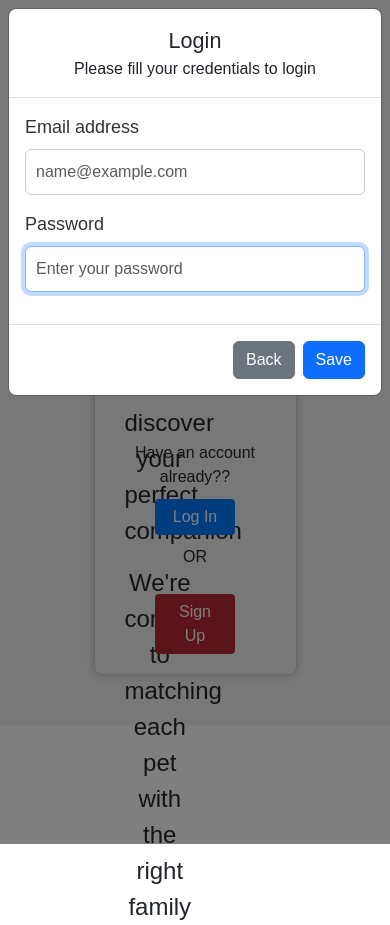
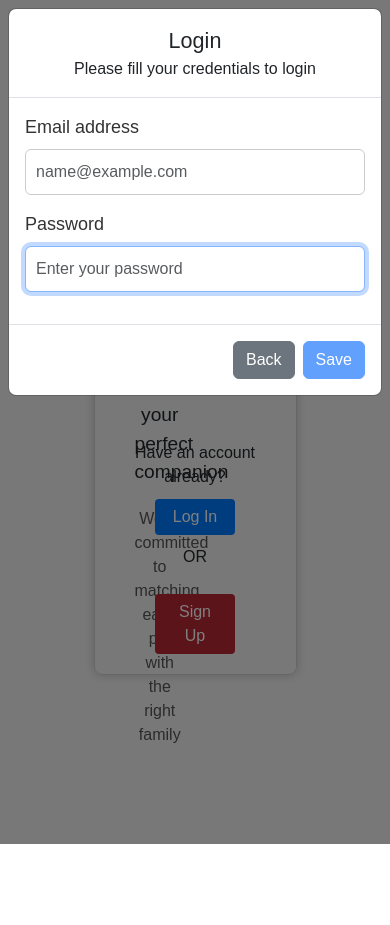
Before and after one commit to IsmaelNjama/pet-adoption-frontend, a React (Create React App) app: page / in a window 390 px wide. Both pictures are taken after a click on the button "Log In". After the commit the page ends 844 px from the top, so only its background shows below. Built offline with nearby package versions, Linux system fonts and the light colour scheme.

Commit message:
disabled the save button until both email and password fields have some input

```diff
--- a/package.json
+++ b/package.json
@@ -11,6 +11,7 @@
     "react": "^18.2.0",
     "react-bootstrap": "^2.8.0",
     "react-dom": "^18.2.0",
+    "react-icons": "^4.11.0",
     "react-router-dom": "^6.15.0",
     "react-scripts": "5.0.1",
     "web-vitals": "^2.1.4"
--- a/src/components/Header.jsx
+++ b/src/components/Header.jsx
@@ -11,7 +11,7 @@ function Header() {
     <div className="header-wrapper">
       <h1>Pet Adoption Hub</h1>
       {isLoggedIn ? (
-        <section>
+        <section className="welcome-section">
           <h2>
             Welcome Back!!! {firstname} {lastname}
           </h2>
@@ -21,11 +21,11 @@ function Header() {
           </p>
         </section>
       ) : (
-        <p>
+        <p className="welcome-message">
           Welcome to the Pet Adoption Hub and discover your perfect companion
         </p>
       )}
-      <section>
+      <section className="commitment-section">
         We're committed to matching each pet with the right family
       </section>
     </div>
--- a/src/components/SearchBar.jsx
+++ b/src/components/SearchBar.jsx
@@ -1,13 +1,24 @@
+import Dropdown from "react-bootstrap/Dropdown";
+import DropdownButton from "react-bootstrap/DropdownButton";
 import Form from "react-bootstrap/Form";
 import InputGroup from "react-bootstrap/InputGroup";
 
 function SearchBar() {
   return (
     <div>
-      <h3>check box for advanced search</h3>
+      <h3>Search Pets</h3>
       <InputGroup className="mb-3">
-        <InputGroup.Checkbox aria-label="Checkbox for following text input" />
-        <Form.Control aria-label="Text input with checkbox" />
+        <Form.Control aria-label="Text input with dropdown button" />
+
+        <DropdownButton
+          variant="outline-secondary"
+          title="Search"
+          id="input-group-dropdown-2"
+          align="end"
+        >
+          <Dropdown.Item href="#">Basic Search</Dropdown.Item>
+          <Dropdown.Item href="#">Advanced Search</Dropdown.Item>
+        </DropdownButton>
       </InputGroup>
     </div>
   );
--- a/src/components/modals/LoginModal.jsx
+++ b/src/components/modals/LoginModal.jsx
@@ -1,4 +1,4 @@
-import React, { useContext } from "react";
+import React, { useContext, useEffect } from "react";
 import { useState } from "react";
 import Button from "react-bootstrap/Button";
 import Form from "react-bootstrap/Form";
@@ -12,12 +12,23 @@ function LoginModal() {
   const navigate = useNavigate();
   const { showLogin, setShowLogin } = useContext(ShowLoginContext);
   const { isloggedIn, setIsLoggedIn } = useContext(LoggedInContext);
+  const [loginEmail, setLoginEmail] = useState("");
+  const [loginPassword, setLoginPassword] = useState("");
+  const [canLogIn, setCanLogIn] = useState(false);
 
   const handleLoggedIn = () => {
     setIsLoggedIn(true);
     setShowLogin(false);
     navigate("/LoggedInPage");
   };
+
+  useEffect(() => {
+    const isOkayToLogin = [loginEmail, loginPassword].every(
+      (x) => x.trim().length > 0
+    );
+
+    setCanLogIn(isOkayToLogin);
+  }, [loginEmail, loginPassword]);
 
   const handleClose = () => setShowLogin(false);
   const handleShow = () => setShowLogin(true);
@@ -39,6 +50,8 @@ function LoginModal() {
             <Form.Group className="mb-3" controlId="exampleForm.ControlInput1">
               <Form.Label>Email address</Form.Label>
               <Form.Control
+                value={loginEmail}
+                onChange={(event) => setLoginEmail(event.target.value)}
                 type="email"
                 placeholder="name@example.com"
                 autoFocus
@@ -47,6 +60,8 @@ function LoginModal() {
             <Form.Group className="mb-3 " controlId="exampleForm.ControlInput2">
               <Form.Label>Password</Form.Label>
               <Form.Control
+                value={loginPassword}
+                onChange={(event) => setLoginPassword(event.target.value)}
                 type="password"
                 placeholder="Enter your password"
                 autoFocus
@@ -58,7 +73,11 @@ function LoginModal() {
           <Button variant="secondary" onClick={handleClose}>
             Back
           </Button>
-          <Button variant="primary" onClick={handleLoggedIn}>
+          <Button
+            variant="primary"
+            disabled={!canLogIn}
+            onClick={handleLoggedIn}
+          >
             Save
           </Button>
         </Modal.Footer>
--- a/src/components/modals/SignupModal.jsx
+++ b/src/components/modals/SignupModal.jsx
@@ -8,6 +8,8 @@ import { Link, useNavigate } from "react-router-dom";
 import ShowLoginContext from "../../context/ShowLoginContext";
 import FirstNameContext from "../../context/FirstNameContext";
 import LastNameContext from "../../context/LastNameContext";
+import axios from "axios";
+import LoginModal from "./LoginModal";
 
 function SignupModal() {
   const [showSignUp, setShowSignUp] = useState(false);
@@ -55,11 +57,24 @@ function SignupModal() {
     setIsFormValid(isValid);
   }, [email, password, firstname, lastname, phoneNumber]);
 
-  const handleCreateAccount = (e) => {
+  const handleCreateAccount = async (e) => {
     e.preventDefault();
     if (isFormValid) {
       setShowLogin(true);
       setShowSignUp(false);
+      const user = {
+        email: email,
+        password: password,
+        firstname: firstname,
+        lastname: lastname,
+        phoneNumber: phoneNumber,
+      };
+      try {
+        const response = await axios.post("http://localhost:3500/users", user);
+        console.log(response);
+      } catch (error) {
+        console.log(error);
+      }
     } else {
       setShowSignUp(true);
     }
--- a/src/pages/HomePage.jsx
+++ b/src/pages/HomePage.jsx
@@ -17,7 +17,7 @@ function HomePage() {
           </div>
         </div>
         <div className="login-signup-wrapper">
-          <span>Have an account already??</span>
+          <span>Have an account already?</span>
           <LoginButton />
           <span>OR</span>
           <SignupButton />
--- a/src/styles/common.css
+++ b/src/styles/common.css
@@ -9,6 +9,7 @@
   width: 100%;
   background-color: #f0f0f0;
   padding: 50px;
+  height: 100vh;
 
 
 }
@@ -266,3 +267,44 @@ textarea {
   padding: 10px;
 
 }
+
+.welcome-section {
+
+  padding: 20px;
+  margin-top: 20px;
+  box-shadow: 0 2px 4px rgba(0, 0, 0, 0.1);
+  text-align: center;
+
+}
+
+.welcome-header {
+  font-size: 1.5rem;
+  color: #333;
+  margin-top: 20px;
+}
+
+.commitment-section {
+  font-size: 1,2rem;
+  color: #555;
+  margin-top: 20px;
+}
+
+
+@media (max-width: 768px) {
+  .header-wrapper {
+    padding: 10px;
+  }
+
+  .welcome-section {
+    padding: 10px;
+  }
+
+  .welcome-message {
+    font-size: 1.2rem;
+  }
+
+  .commitment-section {
+    font-size: 1rem;
+  }
+
+}
```
Also changed, not shown: 1 other file (tests, documents, lock files or other folders).
